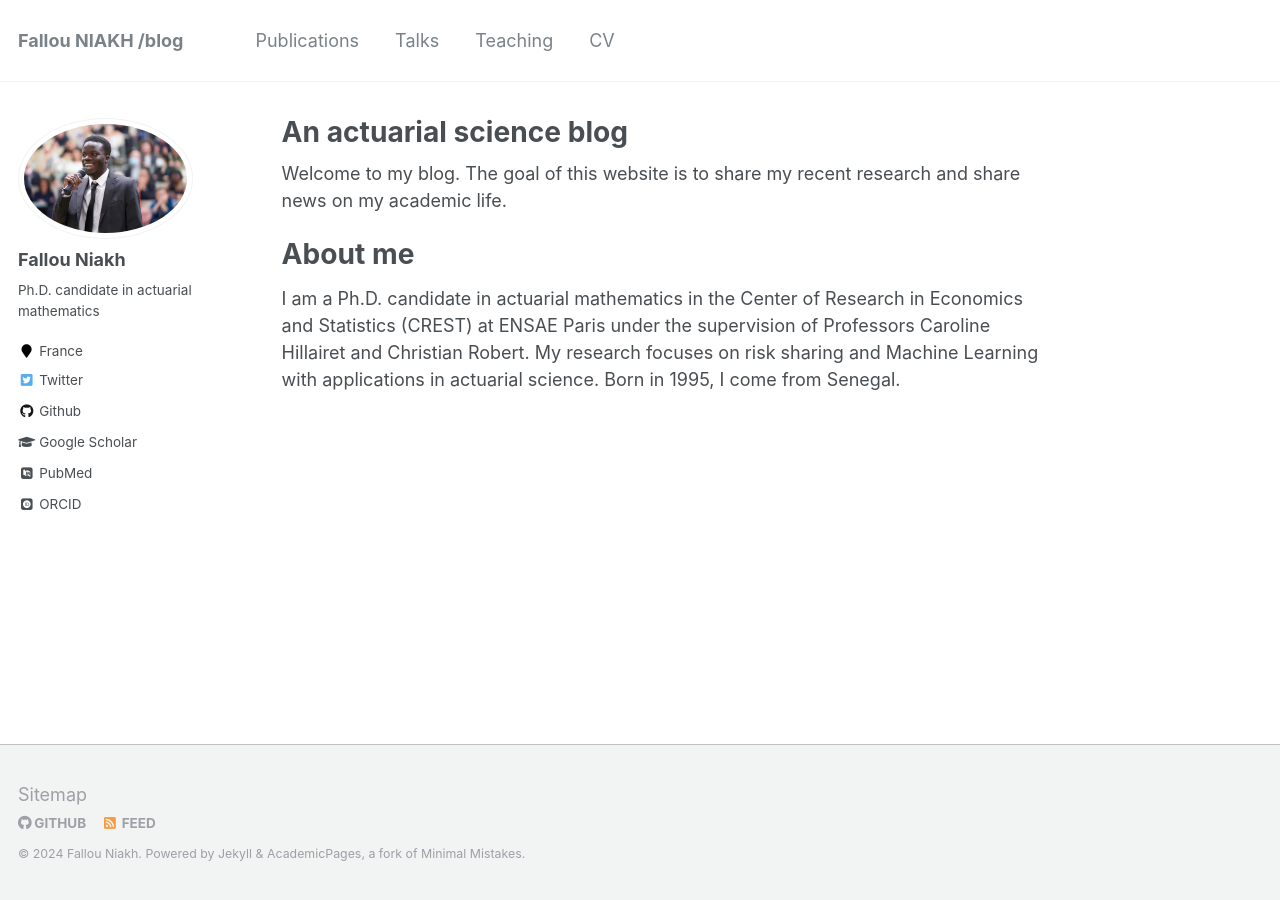
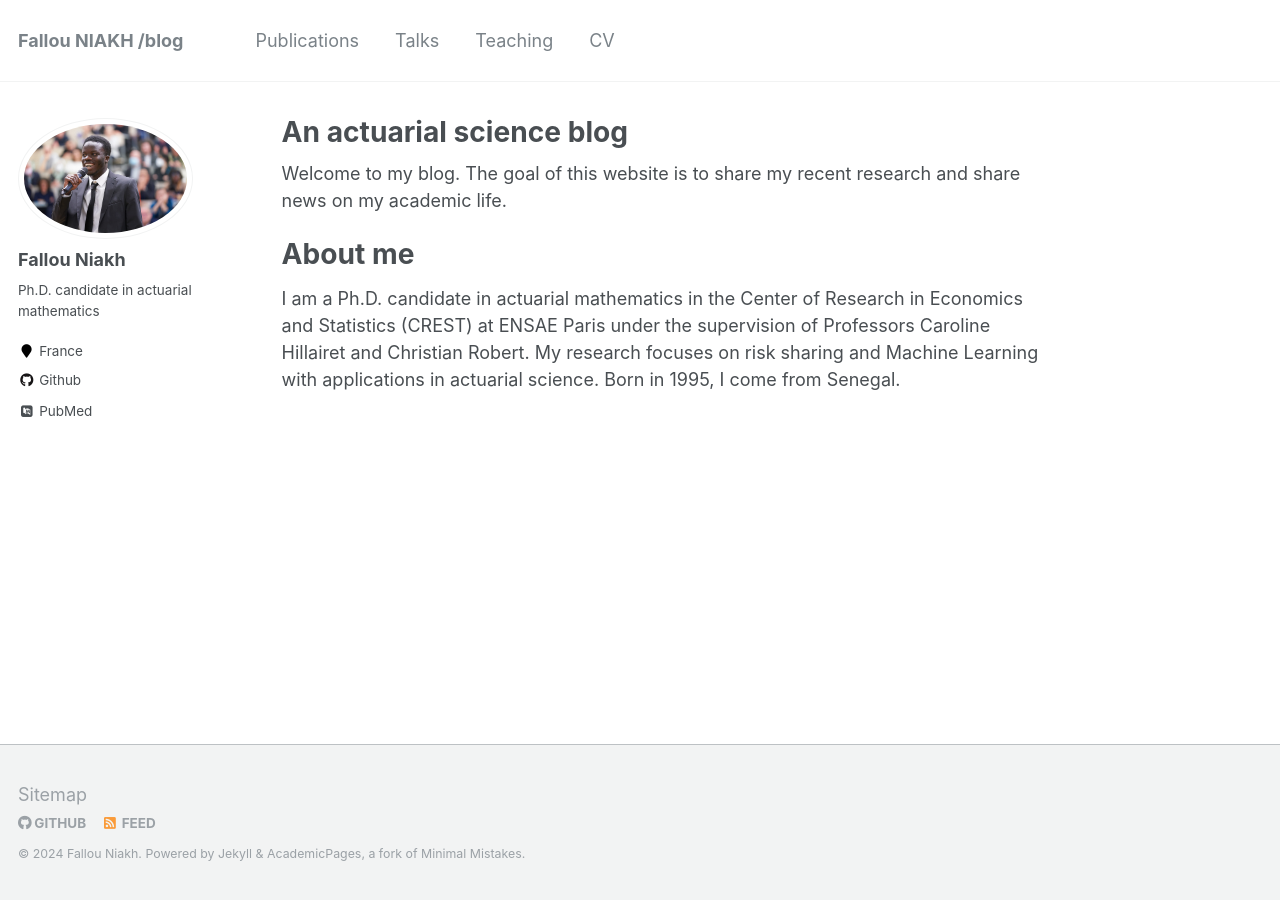
Before and after one commit to FNIAKH/fniakh.github.io, a Jekyll site: the page built from _pages/about.md, in a window 1280 px wide. Built offline with Jekyll 4.4.1, drawn with Linux system fonts in a browser that asks for light colours; some web fonts are replaced; part of the change alters nothing that is shown.

Commit message:
Update _config.yml

```diff
--- a/_config.yml
+++ b/_config.yml
@@ -87,8 +87,8 @@ author:
   bio              : "Ph.D. candidate in actuarial mathematics"
   location         : "France"
   employer         :
-  pubmed           : "https://www.ncbi.nlm.nih.gov/pubmed/?term=john+snow"
-  googlescholar    : "http://yourfullgooglescholarurl.com"
+  pubmed           : "https://www.ncbi.nlm.nih.gov/pubmed/?term=fallou+niakh"
+  googlescholar    :
   email            :
   researchgate     :  # example: "https://www.researchgate.net/profile/Fallou-Niakh"
   uri              :
@@ -105,13 +105,13 @@ author:
   impactstory      : #"https://profiles.impactstory.org/u/xxxx-xxxx-xxxx-xxxx"
   lastfm           :
   linkedin         :
-  orcid            : "http://orcid.org/yourorcidurl"
+  orcid            :
   pinterest        :
   soundcloud       :
   stackoverflow    : # http://stackoverflow.com/users/123456/username
   steam            :
   tumblr           :
-  twitter          : "replacethistwitterhandle"
+  twitter          :
   vine             :
   weibo            :
   xing             :
```
